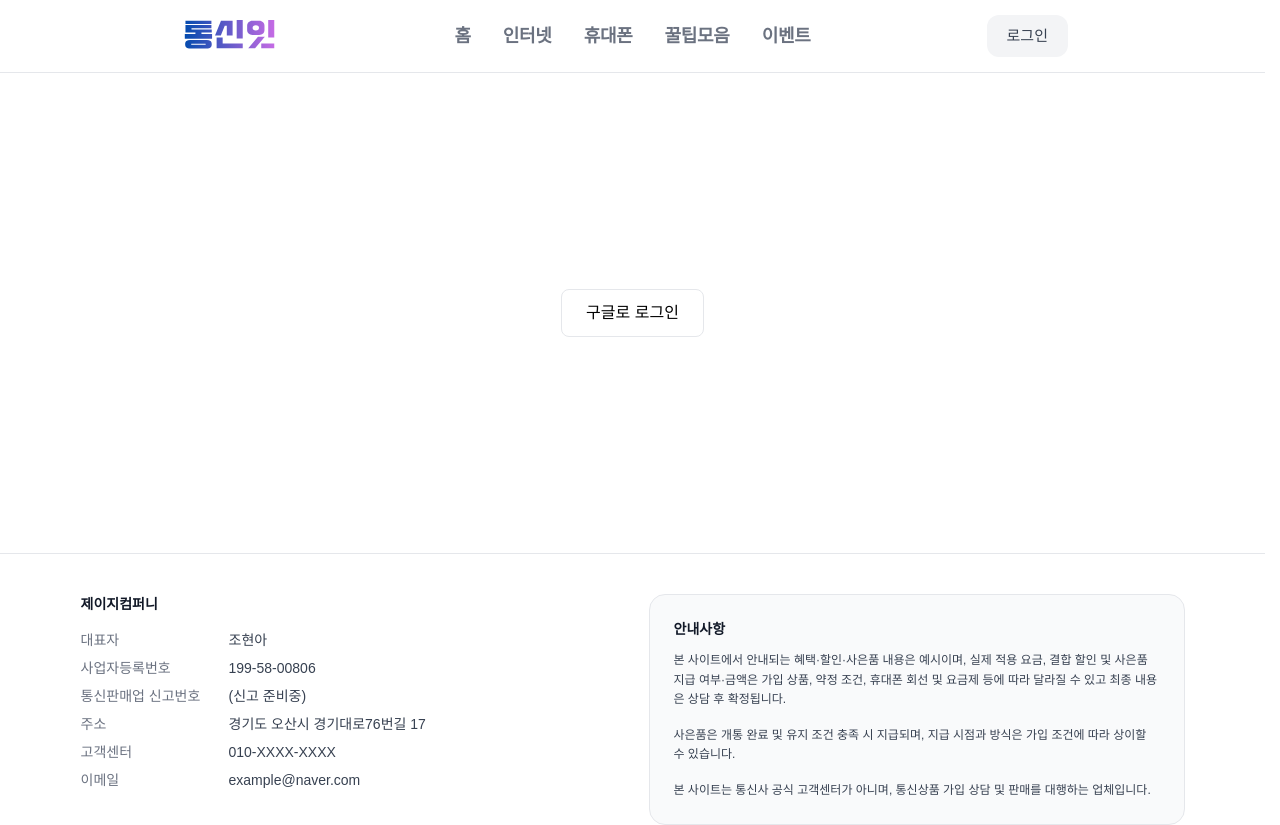
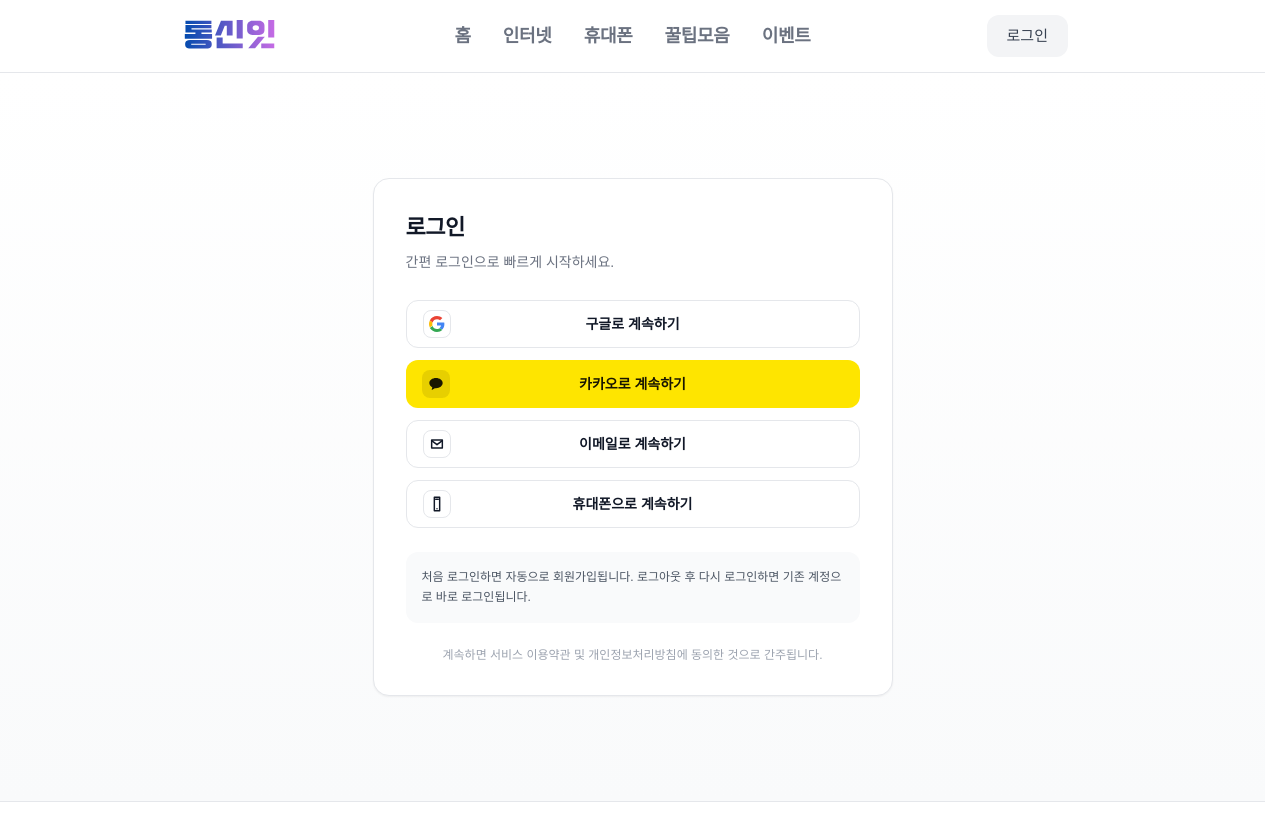
Before and after one commit to JGcompany93/tongsinit, a React (Vite) app: page /login in a window 1280 px wide. Shown: the top 825 px of the page. Built offline with nearby package versions, Linux system fonts and the light colour scheme; a web font is replaced by a local one.

Commit message:
모바일 햄버거 수정1

```diff
--- a/src/pages/Login.tsx
+++ b/src/pages/Login.tsx
@@ -1,24 +1,172 @@
 // src/pages/Login.tsx
+import { useState } from "react";
 import { supabase } from "../lib/supabase";
 
+type Provider = "google" | "kakao";
+
 export default function Login() {
-  const signInGoogle = async () => {
-    await supabase.auth.signInWithOAuth({
-      provider: "google",
+  const [loading, setLoading] = useState<Provider | null>(null);
+
+  const signInOAuth = async (provider: Provider) => {
+    try {
+      setLoading(provider);
+      const { error } = await supabase.auth.signInWithOAuth({
+        provider,
         options: {
           redirectTo: `${window.location.origin}/auth/callback`
         }
       });
+      if (error) alert(error.message);
+    } finally {
+      setLoading(null);
+    }
+  };
+
+  const comingSoon = (name: string) => {
+    alert(`${name} 로그인은 다음 단계에서 바로 붙일게요. (현재 UI만 적용됨)`);
   };
 
   return (
-    <div className="min-h-[60vh] flex flex-col items-center justify-center gap-4">
+    <div className="min-h-[calc(100vh-72px)] bg-gradient-to-b from-white to-gray-50">
+      <div className="mx-auto max-w-6xl px-6">
+        <div className="flex min-h-[calc(100vh-72px)] items-center justify-center py-10">
+          <div className="w-full max-w-[520px] rounded-2xl border border-gray-200 bg-white p-8 shadow-sm">
+            <div className="mb-7">
+              <h1 className="text-[22px] font-bold tracking-[-0.02em] text-gray-900">
+                로그인
+              </h1>
+              <p className="mt-2 text-sm text-gray-500">
+                간편 로그인으로 빠르게 시작하세요.
+              </p>
+            </div>
+
+            <div className="grid gap-3">
+              {/* Google */}
               <button
-        onClick={signInGoogle}
-        className="h-12 px-6 rounded-lg border"
+                onClick={() => signInOAuth("google")}
+                disabled={loading !== null}
+                className={[
+                  "group relative flex h-12 w-full items-center justify-center gap-2 rounded-xl border border-gray-200 bg-white",
+                  "text-sm font-semibold text-gray-900 transition",
+                  "hover:bg-gray-50 active:scale-[0.99]",
+                  "disabled:cursor-not-allowed disabled:opacity-60"
+                ].join(" ")}
               >
-        구글로 로그인
+                <span className="absolute left-4 inline-flex h-7 w-7 items-center justify-center rounded-lg border border-gray-200 bg-white">
+                  {/* Google G (간단 SVG) */}
+                  <svg viewBox="0 0 48 48" className="h-4 w-4">
+                    <path
+                      fill="#EA4335"
+                      d="M24 9.5c3.54 0 6.72 1.22 9.25 3.62l6.9-6.9C35.97 2.52 30.43 0 24 0 14.62 0 6.52 5.38 2.56 13.22l8.02 6.22C12.6 13.07 17.86 9.5 24 9.5z"
+                    />
+                    <path
+                      fill="#4285F4"
+                      d="M46.14 24.55c0-1.64-.15-3.22-.43-4.75H24v9h12.43c-.54 2.9-2.18 5.36-4.66 7.03l7.18 5.57C43.21 37.52 46.14 31.6 46.14 24.55z"
+                    />
+                    <path
+                      fill="#FBBC05"
+                      d="M10.58 28.44a14.5 14.5 0 0 1 0-8.88l-8.02-6.22A23.96 23.96 0 0 0 0 24c0 3.89.93 7.57 2.56 10.66l8.02-6.22z"
+                    />
+                    <path
+                      fill="#34A853"
+                      d="M24 48c6.43 0 11.83-2.12 15.77-5.77l-7.18-5.57c-2 1.35-4.58 2.14-8.59 2.14-6.14 0-11.4-3.57-13.42-8.94l-8.02 6.22C6.52 42.62 14.62 48 24 48z"
+                    />
+                  </svg>
+                </span>
+
+                {loading === "google" ? "구글로 이동 중..." : "구글로 계속하기"}
               </button>
+
+              {/* Kakao (UI만, 아직 세팅 전이면 comingSoon로) */}
+              <button
+                onClick={() => comingSoon("카카오")}
+                disabled={loading !== null}
+                className={[
+                  "relative flex h-12 w-full items-center justify-center gap-2 rounded-xl",
+                  "bg-[#FEE500] text-[14px] font-semibold text-[#191600]",
+                  "transition hover:brightness-[0.98] active:scale-[0.99]",
+                  "disabled:cursor-not-allowed disabled:opacity-60"
+                ].join(" ")}
+                type="button"
+              >
+                <span className="absolute left-4 inline-flex h-7 w-7 items-center justify-center rounded-lg bg-[#191600]/10">
+                  {/* Kakao 말풍선 느낌 간단 아이콘 */}
+                  <svg viewBox="0 0 24 24" className="h-4 w-4 fill-[#191600]">
+                    <path d="M12 3C6.48 3 2 6.42 2 10.64c0 2.64 1.77 4.96 4.47 6.33l-.9 3.27a.5.5 0 0 0 .76.56l3.9-2.6c.58.08 1.17.12 1.77.12 5.52 0 10-3.42 10-7.68S17.52 3 12 3z" />
+                  </svg>
+                </span>
+                카카오로 계속하기
+              </button>
+
+              {/* Email */}
+              <button
+                onClick={() => comingSoon("이메일")}
+                disabled={loading !== null}
+                className={[
+                  "relative flex h-12 w-full items-center justify-center gap-2 rounded-xl border border-gray-200 bg-white",
+                  "text-sm font-semibold text-gray-900 transition hover:bg-gray-50 active:scale-[0.99]",
+                  "disabled:cursor-not-allowed disabled:opacity-60"
+                ].join(" ")}
+                type="button"
+              >
+                <span className="absolute left-4 inline-flex h-7 w-7 items-center justify-center rounded-lg border border-gray-200 bg-white">
+                  <svg
+                    viewBox="0 0 24 24"
+                    className="h-4 w-4"
+                    fill="none"
+                    stroke="currentColor"
+                    strokeWidth="2.2"
+                    strokeLinecap="round"
+                    strokeLinejoin="round"
+                  >
+                    <path d="M4 6h16v12H4z" />
+                    <path d="M4 7l8 6 8-6" />
+                  </svg>
+                </span>
+                이메일로 계속하기
+              </button>
+
+              {/* Phone */}
+              <button
+                onClick={() => comingSoon("휴대폰")}
+                disabled={loading !== null}
+                className={[
+                  "relative flex h-12 w-full items-center justify-center gap-2 rounded-xl border border-gray-200 bg-white",
+                  "text-sm font-semibold text-gray-900 transition hover:bg-gray-50 active:scale-[0.99]",
+                  "disabled:cursor-not-allowed disabled:opacity-60"
+                ].join(" ")}
+                type="button"
+              >
+                <span className="absolute left-4 inline-flex h-7 w-7 items-center justify-center rounded-lg border border-gray-200 bg-white">
+                  <svg
+                    viewBox="0 0 24 24"
+                    className="h-4 w-4"
+                    fill="none"
+                    stroke="currentColor"
+                    strokeWidth="2.2"
+                    strokeLinecap="round"
+                    strokeLinejoin="round"
+                  >
+                    <path d="M8 2h8v20H8z" />
+                    <path d="M10 5h4" />
+                    <path d="M12 19h0.01" />
+                  </svg>
+                </span>
+                휴대폰으로 계속하기
+              </button>
+            </div>
+
+            <div className="mt-6 rounded-xl bg-gray-50 p-4 text-xs leading-relaxed text-gray-600">
+              처음 로그인하면 자동으로 회원가입됩니다. 로그아웃 후 다시 로그인하면
+              기존 계정으로 바로 로그인됩니다.
+            </div>
+
+            <div className="mt-6 text-center text-xs text-gray-400">
+              계속하면 서비스 이용약관 및 개인정보처리방침에 동의한 것으로 간주됩니다.
+            </div>
+          </div>
+        </div>
+      </div>
     </div>
   );
 }
```
Also changed, not shown: src/components/Header.tsx (+5 -5 lines). Lines whose indentation alone changed are shown as unchanged.
